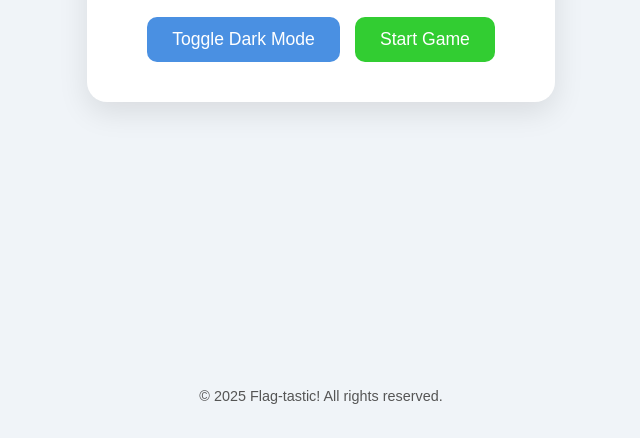
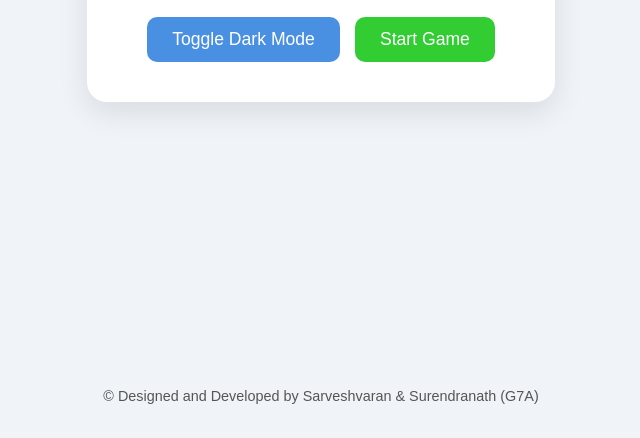
Before and after one commit to BalsamDevelopers1/sq, a plain HTML site: page flag.html in a window 1280 px wide. Shown: the part 362-800 px from the top of the page, without its empty margins (319-959 px from the left). Drawn offline with Linux system fonts and the light colour scheme.

Commit message:
Update flag.html

```diff
--- a/flag.html
+++ b/flag.html
@@ -128,7 +128,7 @@
     </main>
 
     <footer class="footer">
-        <p>&copy; 2025 Flag-tastic! All rights reserved.</p>
+        <p>&copy; Designed and Developed by Sarveshvaran & Surendranath (G7A)</p>
     </footer>
 
     <script>
```
